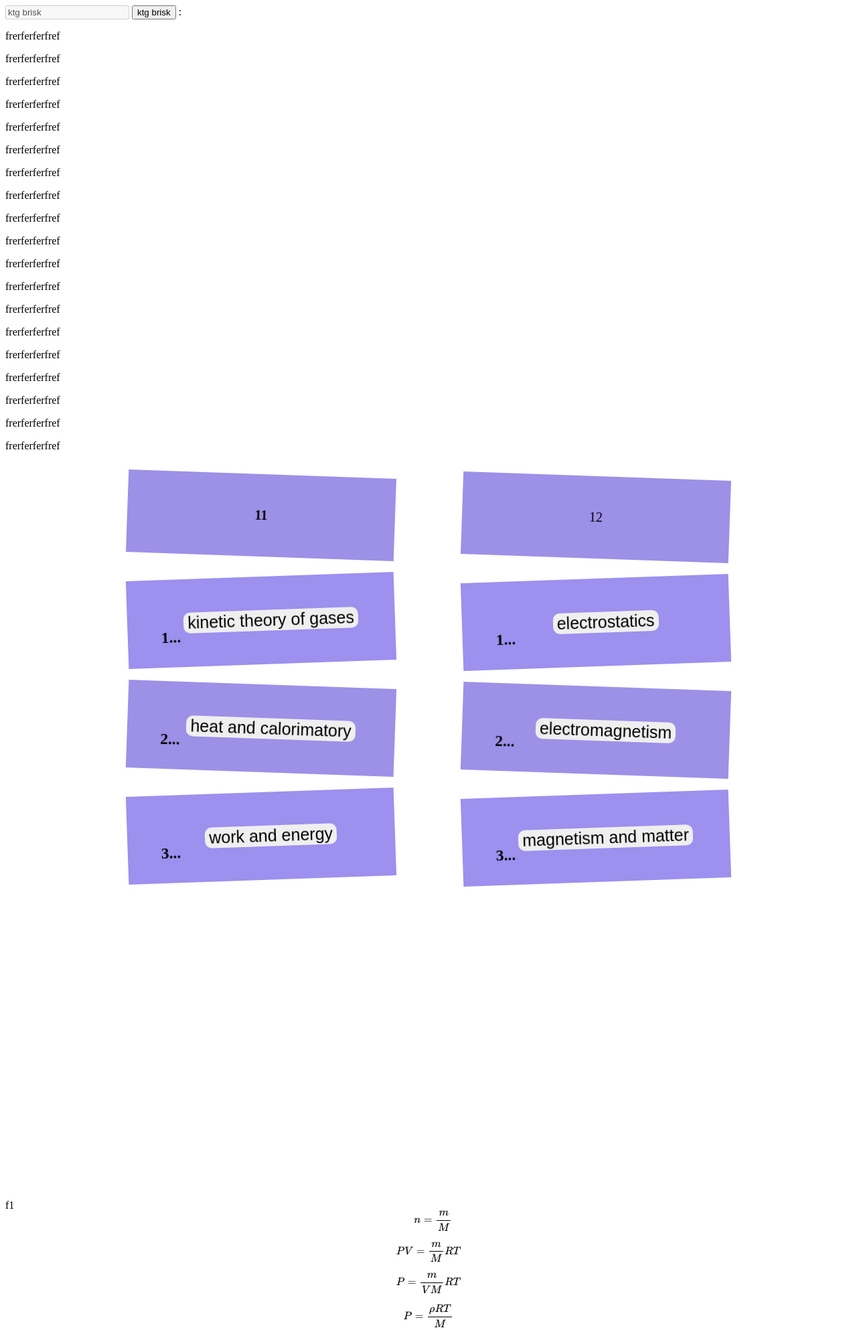
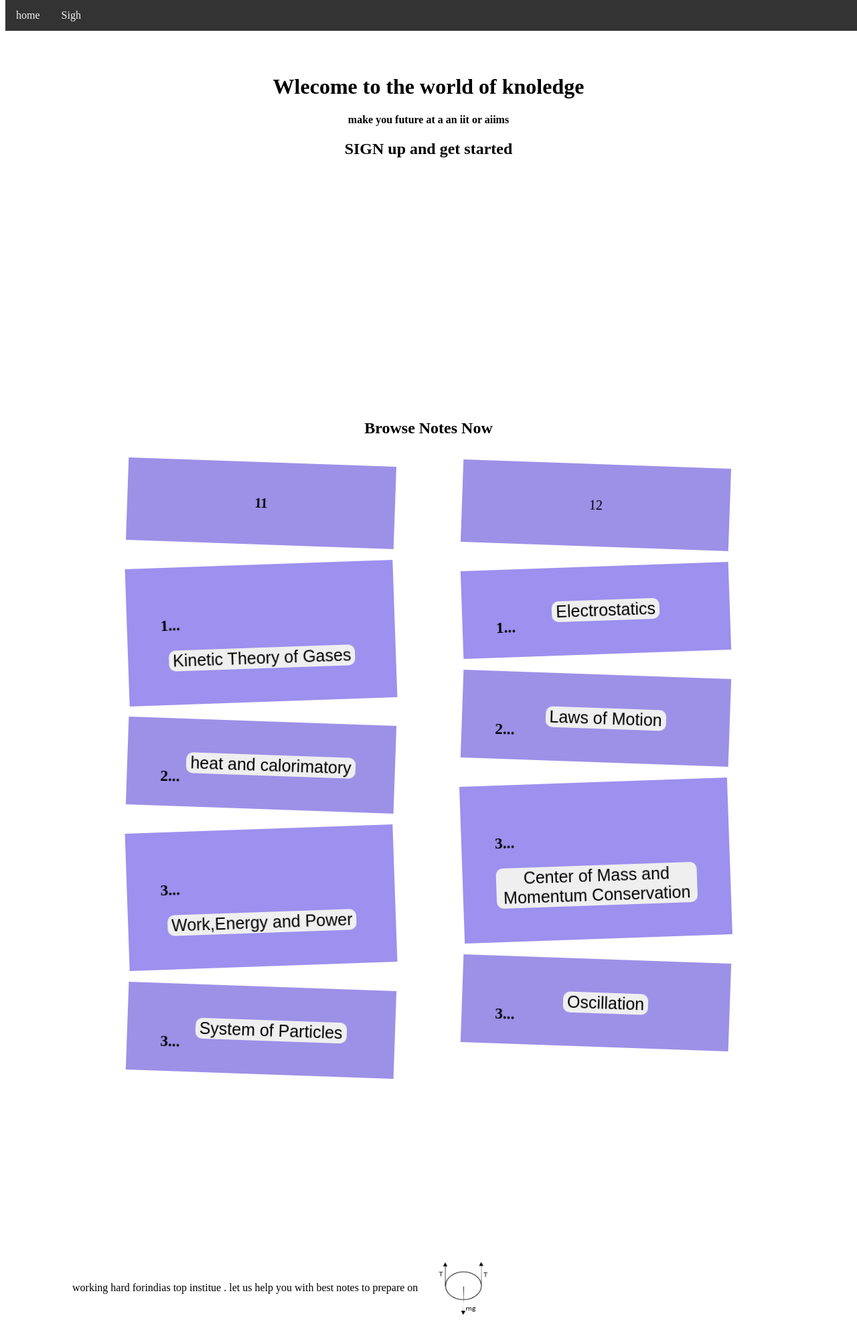
Before and after one commit to alfi30-bat/al, a Django app: page /content/ in a window 1280 px wide. Shown: the top 1986 px of the page at 67% size. Run offline with Django 5.2, Linux system fonts and the light colour scheme.

Commit message:
Add files via upload

```diff
--- a/content/templates/content/main.html
+++ b/content/templates/content/main.html
@@ -47,38 +47,68 @@ article {
     background-color: none;
     border-radius: 10px;
 }
+.container {
+            display: flex;
+            align-items: center;
+            margin: 100px;
+        }
+.container img {
+    max-width: 100px; /* Adjust as needed */
+    margin-left: 20px; /* Space between image and text */
+}
+.navbar {
+    overflow: hidden;
+    background-color: #333;
+    position: fixed; /* Set the navbar to fixed position */
+    top: 0; /* Position the navbar at the top of the page */
+    width: 100%; /* Full width */
+}
+
+/* Links inside the navbar */
+.navbar a {
+    float: left;
+    display: block;
+    color: #f2f2f2;
+    text-align: center;
+    padding: 14px 16px;
+    text-decoration: none;
+}
+
+/* Change background on mouse-over */
+.navbar a:hover {
+    background: #ddd;
+    color: black;
+}
+
+/* Main content */
+.main {
+    margin-top: 50px; /* Add a top margin to avoid content overlay */
+}
+
 </style>
 <body>
-    <input disabled value="ktg brisk">
-    <a href="{% url 'content:page' %}"><button type="submit" onclick="cl(this.innerHTML)">ktg brisk</button></a>
-    <a href="http://docs.mathjax.org/en/latest/basic/mathematics.html"></a>:
-    <p>frerferferfref</p>
-    <p>frerferferfref</p>
-    <p>frerferferfref</p>
-    <p>frerferferfref</p>
-    <p>frerferferfref</p>
-    <p>frerferferfref</p>
-    <p>frerferferfref</p>
-    <p>frerferferfref</p>
-    <p>frerferferfref</p>
-    <p>frerferferfref</p>
-    <p>frerferferfref</p>
-    <p>frerferferfref</p>
-    <p>frerferferfref</p>
-    <p>frerferferfref</p>
-    <p>frerferferfref</p>
-    <p>frerferferfref</p>
-    <p>frerferferfref</p>
-    <p>frerferferfref</p>
-    <p>frerferferfref</p>
-
+    <div class="navbar">
+        <a href="{% url 'content:main' %}">home</a>
+        <a href="{% url 'content:main' %}">Sigh</a>
+    </div>
+    <div class="main">
+        <div style="text-align: center; padding-top: 40px;">
+            <h1>Wlecome to the world of knoledge</h1>
+            <h4>make you future at a an iit or aiims</h4>
+            <div>
+                <h2>SIGN up and get started</h2>
+            </div>
+        </div>
+        <div style="margin-top: 390px;text-align: center;">
+            <h2>Browse Notes Now</h2>
+        </div>
         <div style=" display: grid;grid-template-columns: repeat(2, 1fr);grid-template-rows: repeat(6, 100px);gap: 100px;grid-template-areas:'sidebar1 sidebar2';">
             <div style="justify-self: self-end;">
             <article style="grid-area: sidebar1;">
                 <h1 class="sticky1">11</h1>
                 <div  class="sticky2" >
                     <h3 style="float: left;">1...   </h3>
-                <a href="{% url 'content:page' %}"><button class="bt" onclick="cl(this.innerHTML)">kinetic theory of gases</button></a>
+                    <a href="{% url 'content:page' %}"><button class="bt" onclick="cl(this.innerHTML)">Kinetic Theory of Gases</button></a>
                 </div>
                 <div  class="sticky1" >
                     <h3 style="float: left;">2...   </h3>
@@ -86,7 +116,11 @@ article {
                 </div>
                 <div  class="sticky2" >
                     <h3 style="float: left;">3...   </h3>
-                <a href="{% url 'content:page' %}"><button class="bt" onclick="cl(this.innerHTML)">work and energy</button></a>
+                    <a href="{% url 'content:page' %}"><button class="bt" onclick="cl(this.innerHTML)">Work,Energy and Power</button></a>
+                </div>
+                <div  class="sticky1" >
+                    <h3 style="float: left;">3...   </h3>
+                    <a href="{% url 'content:page' %}"><button class="bt" onclick="cl(this.innerHTML)">System of Particles</button></a>
                 </div>
             </article>
             </div>
@@ -95,110 +129,34 @@ article {
                 <p class="sticky1">12</p>
                 <div  class="sticky2" >
                     <h3 style="float: left;">1...   </h3>
-                <a href="{% url 'content:page' %}"><button class="bt" onclick="cl(this.innerHTML)">electrostatics</button></a>
+                    <a href="{% url 'content:page' %}"><button class="bt" onclick="cl(this.innerHTML)">Electrostatics</button></a>
                 </div>
                 <div  class="sticky1" >
                     <h3 style="float: left;">2...   </h3>
-                <a href="{% url 'content:page' %}"><button class="bt" onclick="cl(this.innerHTML)">electromagnetism</button></a>
+                    <a href="{% url 'content:page' %}"><button class="bt" onclick="cl(this.innerHTML)">Laws of Motion</button></a>
                 </div>
                 <div  class="sticky2" >
                     <h3 style="float: left;">3...   </h3>
-                <a href="{% url 'content:page' %}"><button class="bt" onclick="cl(this.innerHTML)">magnetism and matter</button></a>
+                    <a href="{% url 'content:page' %}"><button class="bt" onclick="cl(this.innerHTML)">Center of Mass and Momentum Conservation</button></a>
+                </div>
+                <div  class="sticky1" >
+                    <h3 style="float: left;">3...   </h3>
+                    <a href="{% url 'content:page' %}"><button class="bt" onclick="cl(this.innerHTML)">Oscillation</button></a>
                 </div>
             </article>
             </div>
         </div>
-
         <div>
-        <div style="float: left;">f1</div>
-        <div style="width: 2px;align-self: stretch;background-color: black;"></div>
+            <div class="container">
+                <p>working hard forindias top institue . let us help you with best notes to prepare on</p>
+                <img sty alt="rwgr" src="../../static/content/Laws of Motion2.png" height="100px" width='100px'>
             </div>
-
-    <p>
-        \[
-        n = \frac{m}{M}
-        \]
-
-        \[
-        PV = \frac{m}{M} RT
-        \]
-
-        \[
-        P = \frac{m}{VM} RT
-        \]
-
-        \[
-        P = \frac{\rho RT}{M}
-        \]
-
-
-        <p id="ex">
-            This type of random motion is termed "Brownian Motion". We also assume that the distribution of speeds does not change in time, despite the collisions between molecules. That is, at any given moment, a certain percentage of molecules move at high speeds, a certain percentage move at low speeds, and so on.
-
-\begin{enumerate}
-    \setcounter{enumi}{6}
-    \item The gas under consideration is assumed to be a pure substance. That is, all of its molecules are identical.
-    \item The effect of gravity on gas molecules in a container is neglected. That is, in a container, we assume the density of gas is the same throughout its volume.
-    \item At all temperatures and pressures, all gases obey the ideal gas law which relates the microscopic characteristics of a gas, i.e., pressure, volume, and temperature. The ideal gas law is stated as:
-    \begin{equation}
-    PV = nRT
-    \end{equation}
-    Here, \( n \) is the number of moles of a gas and \( R \) is the universal gas constant. In the next sections of the chapter, we'll discuss the gas law in detail.
-
-    Generally, real gases obey the ideal gas law \( PV = nRT \) only at very high temperatures and very low pressures. At very high temperatures, the kinetic energy of the gas molecules is so high that even if some interaction between molecules is present, it will not contribute any energy. At very low pressures, the separation between molecules is very large, thus reducing their interaction. So, we can say that at high temperatures and low pressures, real gases behave like ideal gases.
-\end{enumerate}
-
-Boyle's Law states that the pressure exerted by a gas at constant temperature is inversely proportional to the volume in which it is enclosed. Thus, Boyle's law is written as:
-\begin{equation}
-PV = \text{constant}
-\end{equation}
-
-        </p>
-    </p>
-    <p>frerferferfref</p>
-    <p>frerferferfref</p>
-    <p>frerferferfref</p>
-    <p>frerferferfref</p>
-    <p>frerferferfref</p>
-    <p>frerferferfref</p>
-    <p>frerferferfref</p>
-    <p>frerferferfref</p>
-    <p>frerferferfref</p>
-    <p>frerferferfref</p>
-    <p>frerferferfref</p>
-    <p>frerferferfref</p>
-    <p>frerferferfref</p>
-    <p>frerferferfref</p>
-    <p>frerferferfref</p>
-    <p>frerferferfref</p>
-    <p>frerferferfref</p>
-    <p>frerferferfref</p>
-    <p>frerferferfref</p>
-    <p>frerferferfref</p>
-    <p>frerferferfref</p>
-    <p>frerferferfref</p>
-    <p>frerferferfref</p>
-    <p>frerferferfref</p>
-    <p>frerferferfref</p>
-    <p>frerferferfref</p>
-    <p>frerferferfref</p>
-    <p>frerferferfref</p>
-    <p>frerferferfref</p>
-    <p>frerferferfref</p>
-    <p>frerferferfref</p>
-    <p>frerferferfref</p>
-    <p>frerferferfref</p>
-    <p>frerferferfref</p>
-    <p>frerferferfref</p>
-    <p>frerferferfref</p>
-    <p>frerferferfref</p>
-    <p>frerferferfref</p>
-    <p>frerferferfref</p>
-    <p>frerferferfref</p>
-    <p>frerferferfref</p>
-    <p>frerferferfref</p>
-    <p>frerferferfref</p>
-
+        </div>
+        <div>enginering</div>
+        <div>
+            <h2>SIGN up and get started</h2>
+        </div>
+    </div>
 </body>
 
 <script>
--- a/content/views.py
+++ b/content/views.py
@@ -31,9 +31,17 @@ def load(request):
             return JsonResponse(response_data)
         except json.JSONDecodeError:
             return JsonResponse({'status': 'error', 'message': 'Invalid JSON'}, status=400)
-    nam="heat"
+    #nam="heat"
     df=pd.read_excel("sample.xlsx")
-    conte= df[nam].tolist()
+    try:
+        df_cleaned = df.dropna()
+        conte= df_cleaned[nam].tolist()
+        print(len(conte))
+
+    except KeyError:
+        return render(request, 'content/main.html' )
+    except NameError:
+        return render(request, 'content/main.html' )
     user = get_user(request)
     username = user.username
     if username=="":
```
Also changed, not shown: content/templates/content/page.html (+7 -7 lines), content/static/content/Laws of Motion1.png (added). Lines whose indentation alone changed are shown as unchanged.
